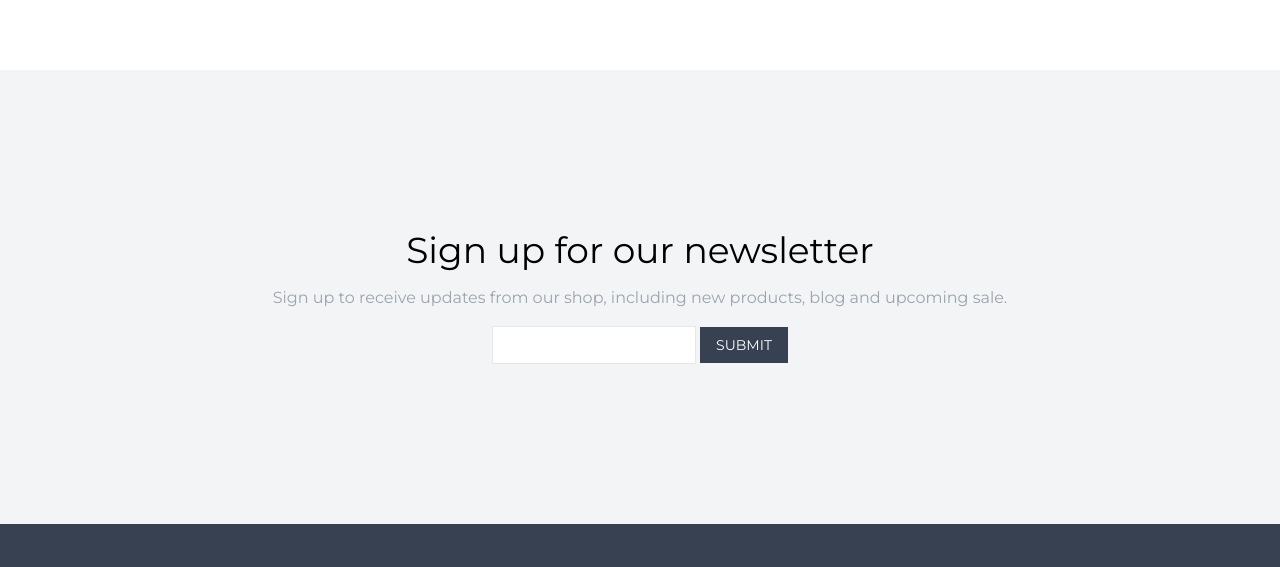
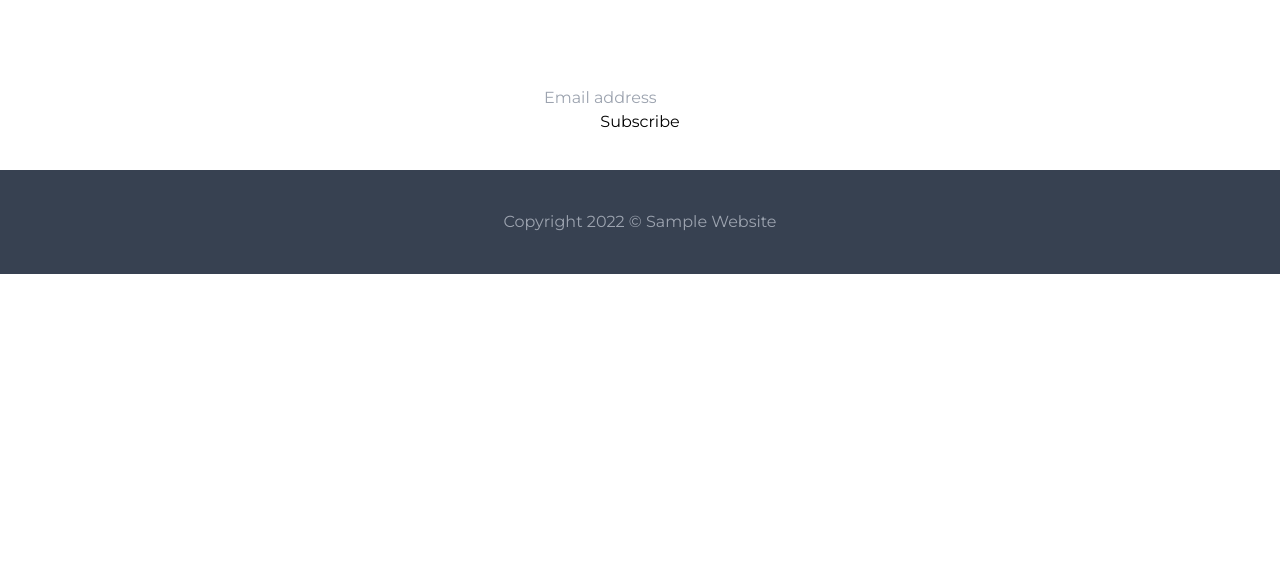
Before and after one commit to mjldev/mjldev.github.io, a Next.js app: page / in a window 1280 px wide. Shown: the part 2152-2719 px from the top of the page. After the commit the page ends 2426 px from the top, so only its background shows below. Built offline with nearby package versions, Linux system fonts and the light colour scheme.

Commit message:
test newsletter

```diff
--- a/components/Footer/Footer.jsx
+++ b/components/Footer/Footer.jsx
@@ -1,9 +1,10 @@
 import React from "react";
-import FooterImageLink from "./FooterImageLink";
+// import FooterImageLink from "./FooterImageLink";
 import FooterItem from "./FooterItem";
 
 const Footer = (props) => {
   return (
+    <div>
       <footer className="flex flex-col justify-center bg-gray-700 relative">
         <div className="container flex flex-col justify-center text-center items-center p-10">
           {/* <div className="flex gap-x-4 mb-5">
@@ -23,6 +24,7 @@ const Footer = (props) => {
           <FooterItem copyright="Copyright 2022 © Sample Website" />
         </div>
       </footer>
+    </div>
   );
 };
 
--- a/pages/about-us.jsx
+++ b/pages/about-us.jsx
@@ -8,12 +8,7 @@ const aboutUs = () => {
         <HeaderItem title="About Us" />
       </header>
       <main className="flex flex-col justify-center px-4 md:px-10 lg:px-20 xl:px-40 py-4 md:py-4 lg:py-10 xl:py-20 relative min-h-screen">
-        <p>
-          Lorem ipsum dolor sit, amet consectetur adipisicing elit. Minus
-          architecto recusandae deleniti fugiat laudantium iusto rem ut ea
-          animi, non dolore voluptate ipsum. Eos reprehenderit, debitis ad
-          eveniet iusto officiis!
-        </p>
+      <p>Lorem ipsum dolor sit amet consectetur adipisicing elit. Consequatur id explicabo aspernatur cumque, excepturi nam dolore sequi suscipit dolor quam minus accusantium quasi qui veniam maiores eos unde molestias nemo.</p>
       </main>
       <Footer />
     </div>
--- /dev/null
+++ b/pages/api/newsletter.js
@@ -0,0 +1,49 @@
+function getRequestParams(email) {
+    const API_KEY = process.env.MAILCHIMP_API_KEY;
+    const LIST_ID = process.env.MAILCHIMP_LIST_ID;
+
+    const DATACENTER = API_KEY.split("-")[1];
+    const url = `https://${DATACENTER}.api.mailchimp.com/3.0/lists/${LIST_ID}/members`;
+
+    const data = {
+      email_address: email,
+      status: "subscribed",
+    };
+
+    const base64ApiKey = Buffer.from(`anystring:${API_KEY}`).toString("base64");
+    const headers = {
+      "Content-Type": "application/json",
+      Authorization: `Basic ${base64ApiKey}`,
+    };
+
+    return { url, data, headers };
+}
+
+export default async function handler(req, res) {
+  const email = req.body;
+
+  if (!email || !email.length) {
+    res.status(200).json({ error: "Please enter a email address" });
+  }
+  try {
+    const { url, data, headers } = getRequestParams(email);
+
+    const response = await fetch(url, {
+      method: "POST",
+      headers: headers,
+      body: JSON.stringify({
+        email_address: data.email_address,
+        status: data.status,
+      }),
+    });
+
+    res.status(200).json({
+      error: null,
+    });
+  } catch (err) {
+    res.status(400).json({
+      error:
+        "Please try again!!",
+    });
+  }
+}
--- a/pages/index.jsx
+++ b/pages/index.jsx
@@ -8,8 +8,34 @@ import MainTitle from "../components/Main/MainTitle";
 import FadeIn from "../components/anim/FadeIn";
 import FadeInTrailBlog from "../components/Anim/FadeInTrailBlog";
 import FadeInTrailProduct from "../components/Anim/FadeInTrailProduct";
+import { useState } from "react";
 
 export default function Home() {
+  const [state, setState] = useState(0);
+  const [errorMsg, seterrorMsg] = useState("");
+  // 0 - initial , 1 - loading, 2 - success, 2 - error
+  const subscribe = async (e) => {
+    e.preventDefault();
+
+    setState(1);
+    seterrorMsg("");
+    console.log(e.target[0].value);
+    try {
+      const res = await fetch("/api/newsletter", {
+        method: "POST",
+        body: e.target[0].value,
+      });
+
+      const data = await res.json();
+      if (data.error !== null) {
+        throw data.error;
+      }
+      setState(2);
+    } catch (e) {
+      seterrorMsg(e);
+      setState(3);
+    }
+  };
   return (
     <dev className="m-0">
       <Head>
@@ -143,25 +169,20 @@ export default function Home() {
             </div>
           </div>
         </div>
-        <div className="flex flex-col justify-center w-full items-center bg-gray-100 relative">
-          <FadeIn>
-            <div className="flex flex-col justify-cente text-center px-4 md:px-20 lg:px-40 xl:px-60 py-4 md:py-10 lg:py-20 xl:py-40">
-              <p className="text-3xl lg:text-4xl xl:text-4xl mb-4">
-                Sign up for our newsletter
-              </p>
-              <p className="text-gray-400 mb-4">
-                Sign up to receive updates from our shop, including new
-                products, blog and upcoming sale.
-              </p>
-              <div>
-                <input className="text-sm border mr-1 py-2 px-4" type="text" />
-                <button className="bg-gray-700 text-sm text-white hover:opacity-90 py-2 px-4">
-                  SUBMIT
-                </button>
-              </div>
-            </div>
-          </FadeIn>
-        </div>
+        <div>
+      {state == 2 ? (
+        <p className="font-medium mt-4 text-xl text-green-800">
+          Thanks for subscribing, you will receive mail once we launch our
+          website.
+        </p>
+      ) : (
+        <form onSubmit={subscribe} className="flex flex-col mb-9 mt-4">
+          <input required placeholder="Email address" type="email" />
+          <button type="submit">Subscribe</button>
+          {state === 3 ? <p className="text-red-500 mt-3">{errorMsg}</p> : ""}
+        </form>
+      )}
+    </div>
       </main>
       <Footer />
     </dev>
```
Also changed, not shown: 2 other files (tests, documents, lock files or other folders). Lines whose indentation alone changed are shown as unchanged.
